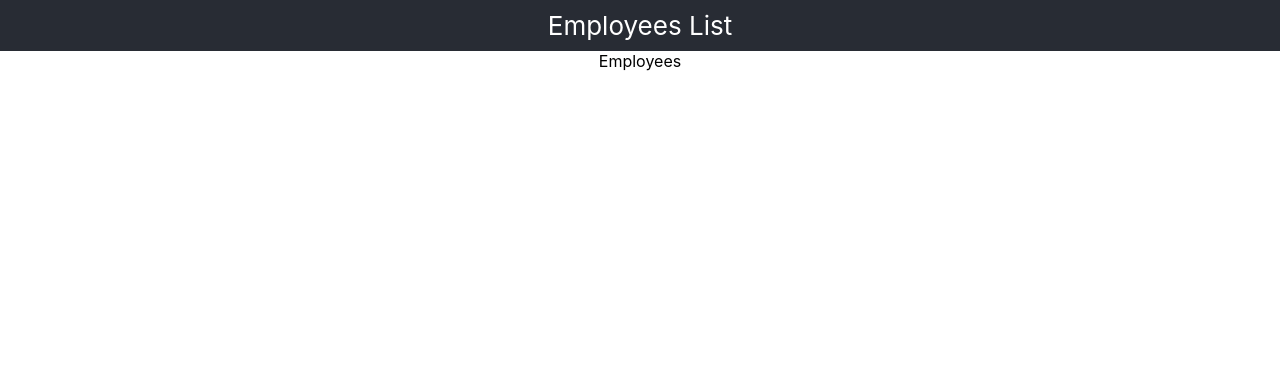
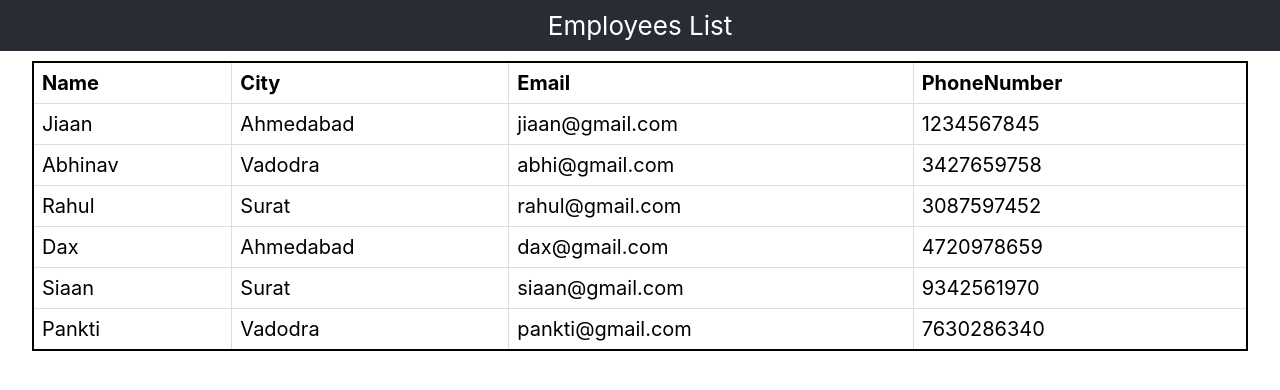
Before and after one commit to PanktiPatel99/employee_data_table, a React (Create React App) app: page / in a window 1280 px wide. Shown: the top 390 px of the page. Built offline with nearby package versions, Linux system fonts and the light colour scheme.

Commit message:
Employee data table

```diff
--- /dev/null
+++ b/src/Components/Employee.css
@@ -0,0 +1,13 @@
+.emp_table {
+  margin: 10px auto;
+  width: 95%;
+  font-size: 20px;
+  border-collapse: collapse;
+}
+
+td,
+th {
+  border: 1px solid #dddddd;
+  text-align: left;
+  padding: 8px;
+}
--- a/src/Components/Employee.js
+++ b/src/Components/Employee.js
@@ -1,11 +1,31 @@
 import React from "react";
 import EmployeeData from "./EmployeeData";
+import "./Employee.css";
 
 const Employee = () => {
   return (
-    <>
-      <div className="employee">Employees</div>
-    </>
+    <div className="employee">
+      <table className="emp_table" style={{ border: "2px solid black" }}>
+        <thead>
+          <tr>
+            <th>Name</th>
+            <th>City</th>
+            <th>Email</th>
+            <th>PhoneNumber</th>
+          </tr>
+        </thead>
+        <tbody>
+          {EmployeeData.map((emp) => (
+            <tr key={emp.Id} data={emp}>
+              <td>{emp.Name}</td>
+              <td>{emp.City}</td>
+              <td>{emp.Email}</td>
+              <td>{emp.PhoneNumber}</td>
+            </tr>
+          ))}
+        </tbody>
+      </table>
+    </div>
   );
 };
 export default Employee;
```
